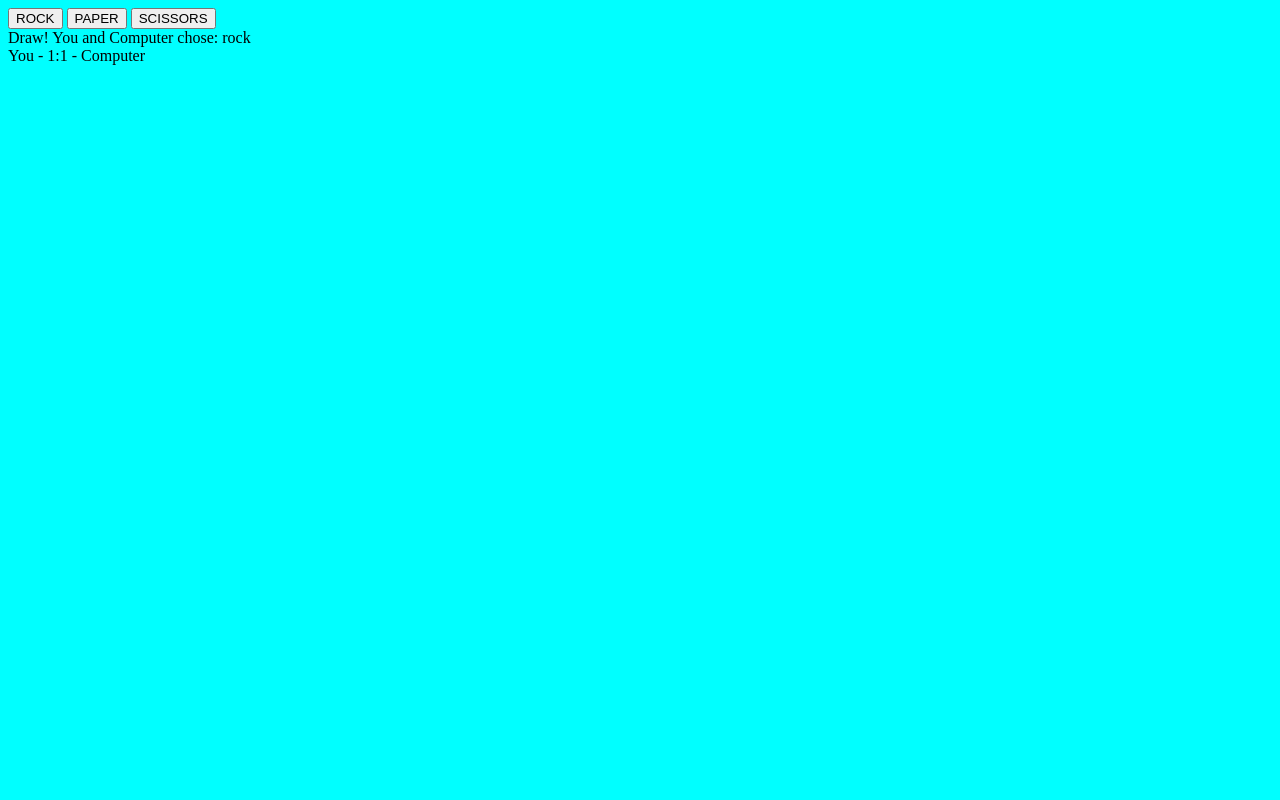
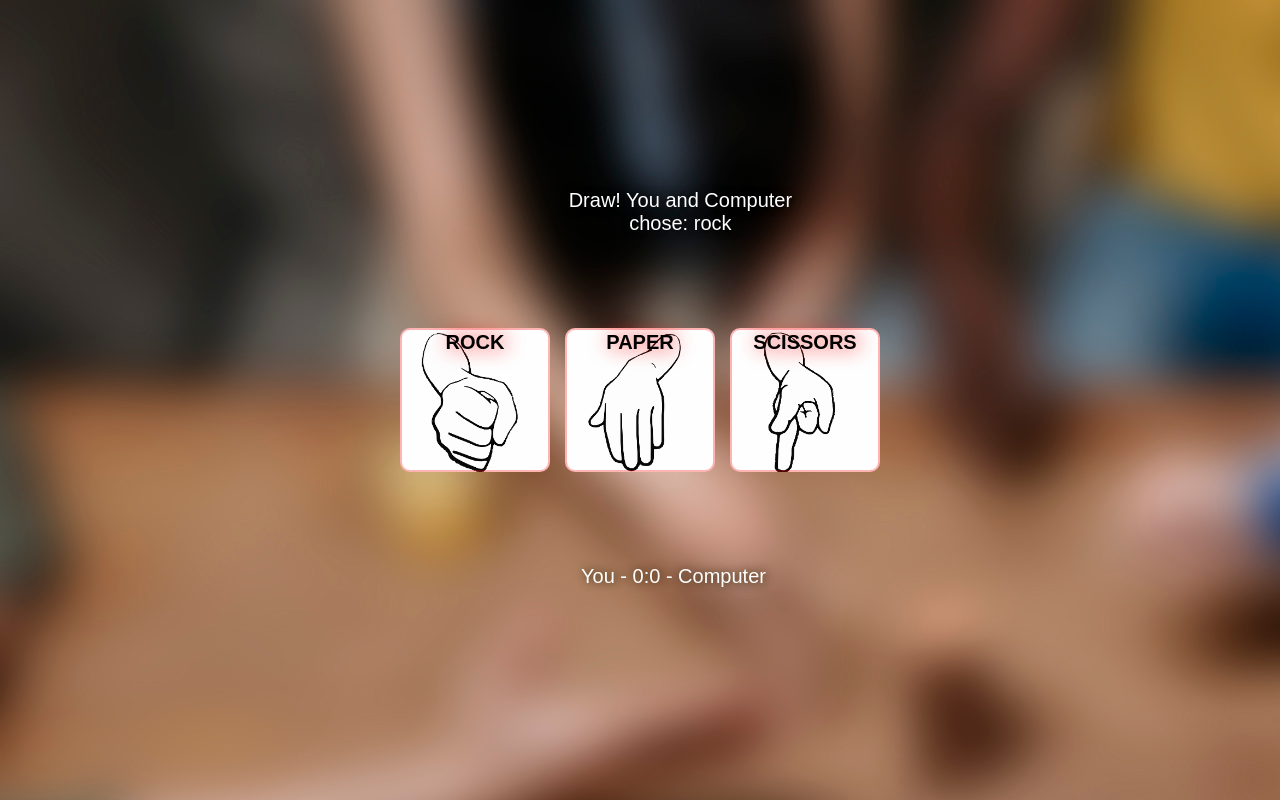
Before and after one commit to VoronovichDev/rock-paper-scissors-JS, a plain HTML site: page index.html in a window 1280 px wide. Both pictures are taken after a click on the button "ROCK". Drawn offline with Linux system fonts and the light colour scheme.

Commit message:
refactored code, edited draw result logic, stilized

```diff
--- a/index.html
+++ b/index.html
@@ -10,7 +10,7 @@
 <body>
 
 
-   <div id="btns">
+   <div id="btns" class="buttons-block">
       <button class="rock">ROCK</button>
       <button class="paper">PAPER</button>
       <button class="scissors">SCISSORS</button>
--- a/script.js
+++ b/script.js
@@ -17,70 +17,73 @@ function getComputerChoice() {
    return res
 }
 
+
+
 let result = [];
 
 function playRound(playerSelection, computerSelection) {
-
    let winAmount
    let loseAmount
    let humanStep = playerSelection.toLowerCase();
    let robotStep = computerSelection
 
-   if (humanStep === 'rock' && robotStep === 'paper') {
-      step.innerHTML = `You lost! Computer chose: ${robotStep}, you chose: ${humanStep}`
-      result.push('lose')
-      console.log(result)
+   updateState = () => {
       winAmount = result.filter(r => r === "win").length
       loseAmount = result.filter(r => r === "lose").length
-      score.innerHTML = `You - ${winAmount}:${loseAmount} - Computer `
+   }
+   showScore = (w, l) => {
+      score.innerHTML = `You - ${w}:${l} - Computer `
+   }
+   showRoundResult = (resultOfRound) => {
+      if (resultOfRound == 'Draw') {
+         step.innerHTML = `${resultOfRound}! You and Computer chose: ${humanStep}`
+      } else {
+         step.innerHTML = `You ${resultOfRound}! Computer chose: ${robotStep}, you chose: ${humanStep}`
+      }
+   }
 
-   } else if (humanStep === 'rock' && robotStep === 'scissors') {
-      step.innerHTML = `You won! Computer chose: ${robotStep}, you chose: ${humanStep}`
+
+   if (humanStep === 'rock' && robotStep === 'paper') {
+      showRoundResult('lost')
+      result.push('lose')
+      updateState()
+      showScore(winAmount, loseAmount)
+
+   }
+   else if (humanStep === 'rock' && robotStep === 'scissors') {
+      showRoundResult('won')
       result.push('win')
-      console.log(result)
-      winAmount = result.filter(r => r === "win").length
-      loseAmount = result.filter(r => r === "lose").length
-      score.innerHTML = `You - ${winAmount}:${loseAmount} - Computer `
-
-   } else if (humanStep === 'paper' && robotStep === 'rock') {
-      step.innerHTML = `You won! Computer chose: ${robotStep}, you chose: ${humanStep}`
+      updateState()
+      showScore(winAmount, loseAmount)
+   }
+   else if (humanStep === 'paper' && robotStep === 'rock') {
+      showRoundResult('won')
       result.push('win')
-      console.log(result)
-      winAmount = result.filter(r => r === "win").length
-      loseAmount = result.filter(r => r === "lose").length
-      score.innerHTML = `You - ${winAmount}:${loseAmount} - Computer `
-
-   } else if (humanStep === 'paper' && robotStep === 'scissors') {
-      step.innerHTML = `You lost! Computer chose: ${robotStep}, you chose: ${humanStep}`
+      updateState()
+      showScore(winAmount, loseAmount)
+   }
+   else if (humanStep === 'paper' && robotStep === 'scissors') {
+      showRoundResult('lost')
       result.push('lose')
-      console.log(result)
-      winAmount = result.filter(r => r === "win").length
-      loseAmount = result.filter(r => r === "lose").length
-      score.innerHTML = `You - ${winAmount}:${loseAmount} - Computer `
-
-   } else if (humanStep === 'scissors' && robotStep === 'rock') {
-      step.innerHTML = `You lost! Computer chose: ${robotStep}, you chose: ${humanStep}`
+      updateState()
+      showScore(winAmount, loseAmount)
+   }
+   else if (humanStep === 'scissors' && robotStep === 'rock') {
+      showRoundResult('lost')
       result.push('lose')
-      console.log(result)
-      winAmount = result.filter(r => r === "win").length
-      loseAmount = result.filter(r => r === "lose").length
-      score.innerHTML = `You - ${winAmount}:${loseAmount} - Computer `
-
-   } else if (humanStep === 'scissors' && robotStep === 'paper') {
-      step.innerHTML = `You won! Computer chose: ${robotStep}, you chose: ${humanStep}`
+      updateState()
+      showScore(winAmount, loseAmount)
+   }
+   else if (humanStep === 'scissors' && robotStep === 'paper') {
+      showRoundResult('won')
       result.push('win')
-      console.log(result)
-      winAmount = result.filter(r => r === "win").length
-      loseAmount = result.filter(r => r === "lose").length
-      score.innerHTML = `You - ${winAmount}:${loseAmount} - Computer `
-
-   } else if (humanStep === robotStep) {
-      step.innerHTML = `Draw! You and Computer chose: ${humanStep}`
-      result.push('win', 'lose')
-      console.log(result)
-      winAmount = result.filter(r => r === "win").length
-      loseAmount = result.filter(r => r === "lose").length
-      score.innerHTML = `You - ${winAmount}:${loseAmount} - Computer `
+      updateState()
+      showScore(winAmount, loseAmount)
+   }
+   else if (humanStep === robotStep) {
+      showRoundResult('Draw')
+      updateState()
+      showScore(winAmount, loseAmount)
    }
 
    if (winAmount === 5) {
@@ -105,13 +108,11 @@ function playRound(playerSelection, computerSelection) {
 resetBtn.addEventListener('click', startNewGame)
 function startNewGame() {
    result = []
-   winAmount = result.filter(r => r === "win").length
-   loseAmount = result.filter(r => r === "lose").length
+   updateState()
    resetBtn.classList.toggle("reset")
    finalResult.innerHTML = ''
    step.innerHTML = ''
    score.innerHTML = ''
    let arr = Array.from(buttons.children)
    arr.forEach(b => b.disabled = false)
-
 }
--- a/style.css
+++ b/style.css
@@ -1,7 +1,108 @@
 body {
-   background-color: aqua;
+   background-color: rgb(125, 255, 255);
+   width: 100vw;
+   height: 100vh;
+   margin: 0;
+   padding: 0;
+   background: url('/img/bg.jpg');
 }
 
 .reset {
    display: none;
 }
+
+#reset {
+   position: absolute;
+   top: 44.5%;
+   left: 65%;
+   font-size: 20px;
+   font-weight: 900;
+   text-align: center;
+   font-family: Arial;
+   border-radius: 10px;
+   height: 5rem;
+   background-color: rgb(54, 255, 94);
+}
+
+#finalResult {
+   position: absolute;
+   top: 5%;
+   left: 40%;
+   max-width: 340px;
+   padding: 5px;
+   font-size: 20px;
+   font-weight: 900;
+   text-align: center;
+   font-family: Arial;
+   color: rgb(255, 255, 255);
+   text-shadow: rgb(43, 31, 0) 1px 0 10px;
+}
+
+#step {
+   position: absolute;
+   top: 23%;
+   left: 43%;
+   max-width: 250px;
+   padding: 5px;
+   font-size: 20px;
+   font-weight: 400;
+   text-align: center;
+   font-family: Arial;
+   color: rgb(255, 255, 255);
+   text-shadow: rgb(0, 0, 0) 1px 0 10px;
+}
+
+#score {
+   position: absolute;
+   top: 70%;
+   left: 45%;
+   max-width: 250px;
+   padding: 5px;
+   font-size: 20px;
+   font-weight: 400;
+   text-align: center;
+   font-family: Arial;
+   color: rgb(255, 255, 255);
+   text-shadow: rgb(43, 31, 0) 1px 0 10px;
+}
+
+.buttons-block {
+   display: flex;
+   justify-content: center;
+   align-items: center;
+   gap: 15px;
+   width: 100%;
+   height: 100%;
+}
+.buttons-block button {
+   background-color: rgba(65, 65, 254, 0);
+   border: 2px rgba(255, 0, 0, 0.295) solid;
+   border-radius: 10px;
+   width: 150px;
+   display: flex;
+   align-items: flex-start;
+   justify-content: center;
+   transition: all 0.05s ease;
+   font-size: 20px;
+   font-weight: 700;
+   font-family: Arial;
+   height: 9rem;
+   text-shadow: rgb(255, 25, 25) 3px 0 20px;
+}
+
+.buttons-block button:active {
+   transform: scale(1.1);
+   box-shadow: 0 0 1rem #ff4f4f;
+}
+
+.rock {
+   background: url('/img/rock.png') -20px -15px/120% auto no-repeat;
+}
+
+.paper {
+   background: url('/img/paper.png') -20px -15px/120% auto no-repeat;
+}
+
+.scissors {
+   background: url('/img/scissors.png') -20px -15px/120% auto no-repeat;
+}
```
Also changed, not shown: img/bg.jpg (added), img/paper.png (added), img/rock.png (added), img/scissors.png (added).
